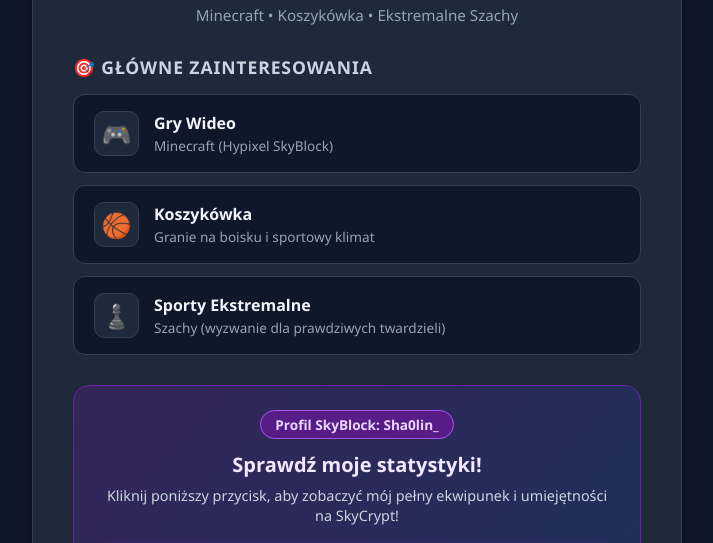
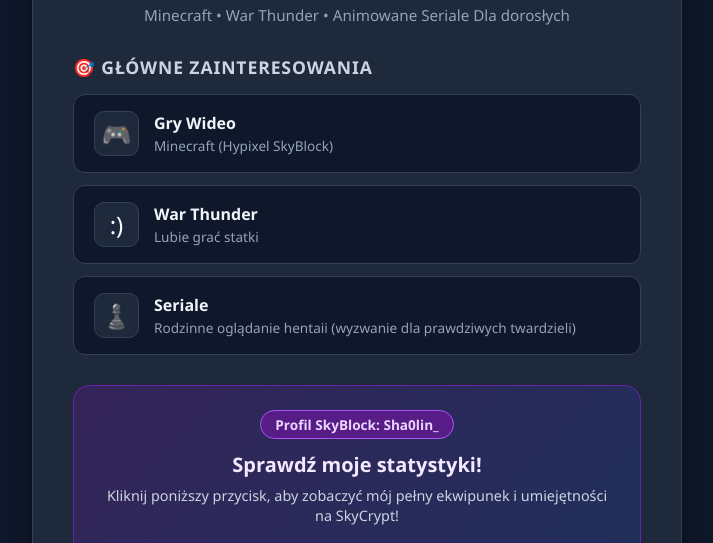
Before and after one commit to ALakazam117/shaq, a plain HTML site: page index.html in a window 1280 px wide. Shown: the part 223-766 px from the top of the page, without its empty margins (283-996 px from the left). Drawn offline with Linux system fonts and the light colour scheme.

Commit message:
Update subtitles and interests in index.html

```diff
--- a/index.html
+++ b/index.html
@@ -227,7 +227,7 @@
         <div class="header">
             <div class="avatar">🐉</div>
             <h1>Witam na stronie Sha0lin_</h1>
-            <p class="subtitle">Minecraft • Koszykówka • Ekstremalne Szachy</p>
+            <p class="subtitle">Minecraft • War Thunder • Animowane Seriale Dla dorosłych</p>
         </div>
 
         <!-- Sekcja Zainteresowań -->
@@ -245,18 +245,18 @@
             </div>
 
             <div class="interest-card">
-                <div class="icon">🏀</div>
+                <div class="icon">:)</div>
                 <div class="content">
-                    <h3>Koszykówka</h3>
-                    <p>Granie na boisku i sportowy klimat</p>
+                    <h3>War Thunder</h3>
+                    <p>Lubie grać statki</p>
                 </div>
             </div>
 
             <div class="interest-card">
                 <div class="icon">♟️</div>
                 <div class="content">
-                    <h3>Sporty Ekstremalne</h3>
-                    <p>Szachy (wyzwanie dla prawdziwych twardzieli)</p>
+                    <h3>Seriale</h3>
+                    <p>Rodzinne oglądanie hentaii (wyzwanie dla prawdziwych twardzieli)</p>
                 </div>
             </div>
         </div>
```
